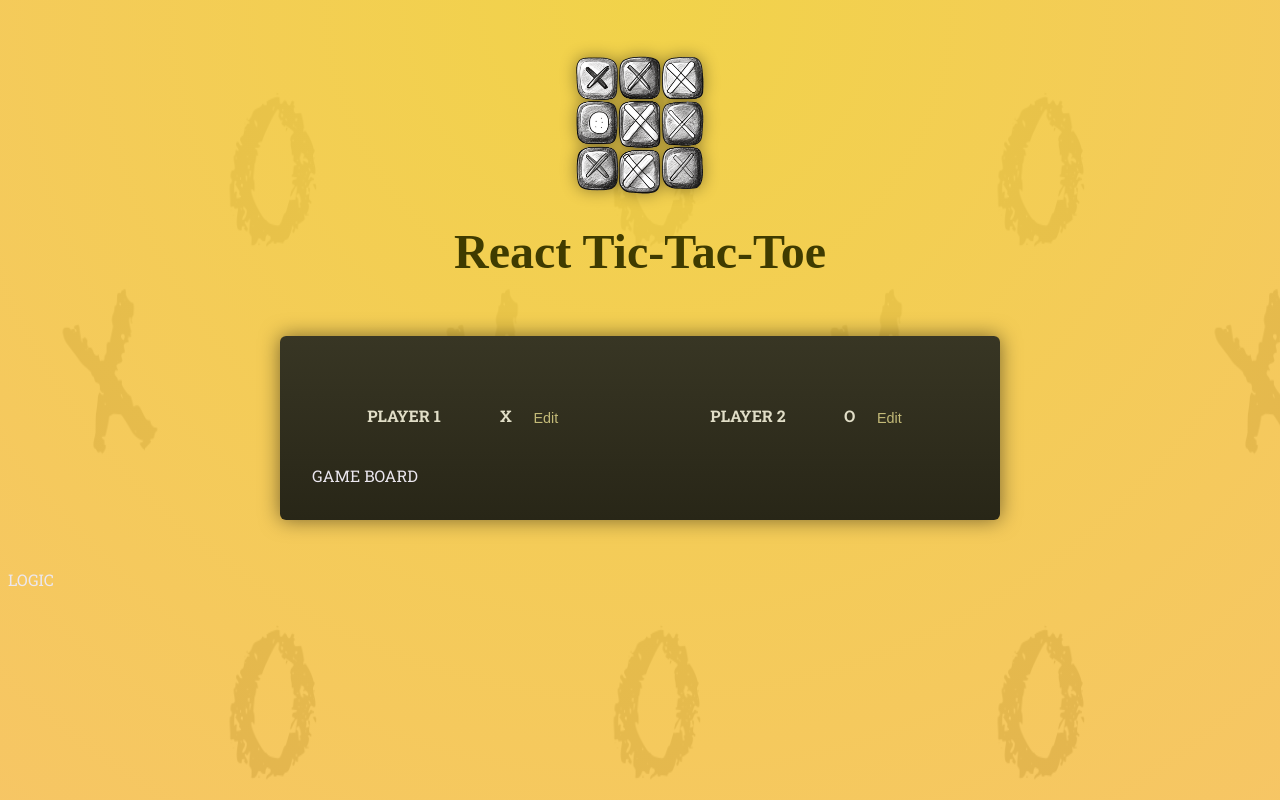
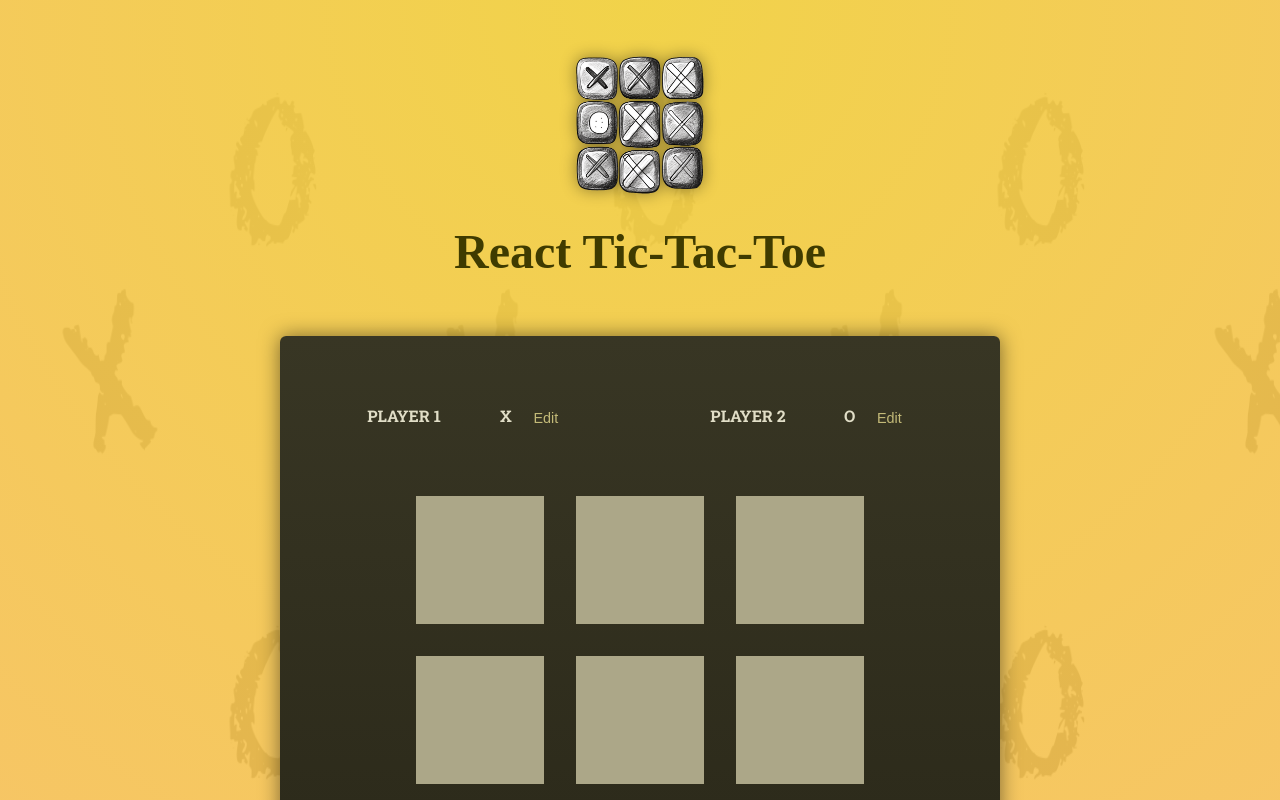
Before and after one commit to WojciechZ04/tic-tac-toe, a React (Create React App) app: page / in a window 1280 px wide. Shown: the top 800 px of the page. Built offline with nearby package versions, Linux system fonts and the light colour scheme; a web font is replaced by a local one.

Commit message:
add GameBoard component

```diff
--- a/src/App.jsx
+++ b/src/App.jsx
@@ -1,4 +1,5 @@
 import Player from "./components/Player";
+import GameBoard from "./components/GameBoard";
 
 function App() {
   return (
@@ -8,7 +9,7 @@
           <Player initialName="Player 1" symbol="X" />
           <Player initialName="Player 2" symbol="O" />
         </ol>
-        GAME BOARD
+        <GameBoard />
       </div>
       LOGIC
     </main>
--- /dev/null
+++ b/src/components/GameBoard.jsx
@@ -0,0 +1,23 @@
+const initialGameBoard = [
+  [null, null, null],
+  [null, null, null],
+  [null, null, null],
+];
+
+export default function GameBoard() {
+  return (
+    <ol id="game-board">
+      {initialGameBoard.map((row, rowIndex) => (
+        <li key={rowIndex}>
+          <ol>
+            {row.map((playerSymbol, colIndex) => (
+              <li key={colIndex}>
+				<button>{playerSymbol}</button>
+			  </li>
+            ))}
+          </ol>
+        </li>
+      ))}
+    </ol>
+  );
+}
```
